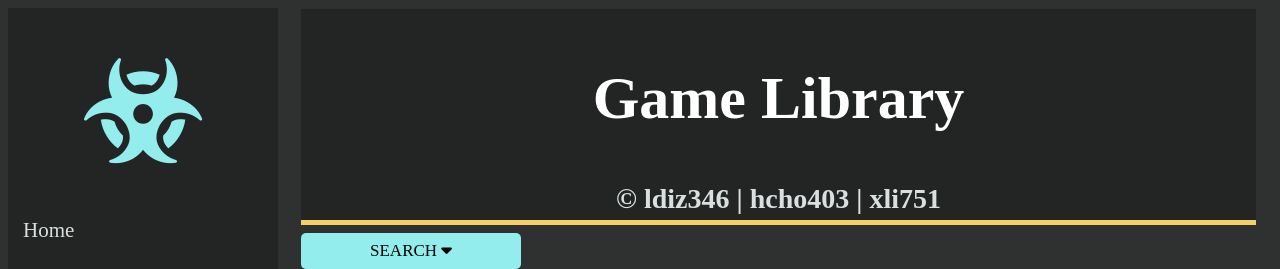
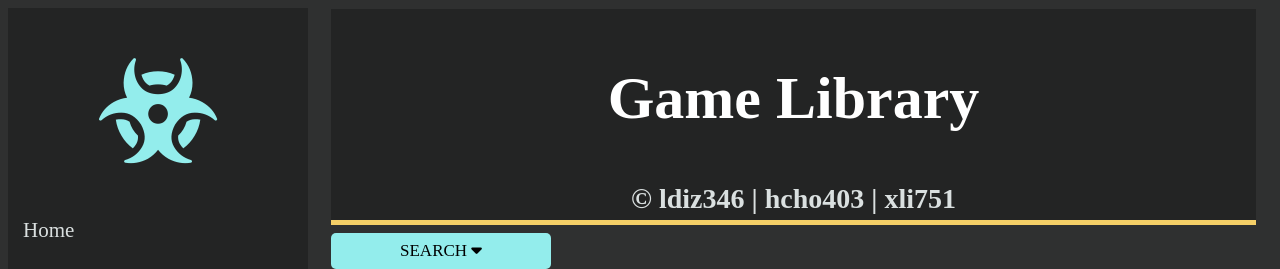
Before and after one commit to SkywalkerL235/cs235-2023-gameswebapp-assignment-ldiz346_hcho403_xli751__89, a Flask app: page /games in a window 1280 px wide. Shown: the top 269 px of the page. Run offline with Flask 3, Linux system fonts and the light colour scheme; some libraries are stand-ins or nearby versions.

Commit message:
Update main.css

```diff
--- a/games/static/css/main.css
+++ b/games/static/css/main.css
@@ -9,7 +9,7 @@
 }
 
 div.content {
-  margin-left: 277px;
+  margin-left: 307px;
   padding: 1px 16px;
 }
 
@@ -77,6 +77,7 @@ tr {
 
 table {
     border-collapse: collapse;
+
 }
 td {
     border-bottom: 10px solid #2f3030;
@@ -91,10 +92,10 @@ a {
 .sidebar {
   margin: 0;
   padding: 0;
-  width: 270px;
+  width: 300px;
   background-color: #232424;
   position: fixed;
-  height: 98%;
+  height: 98.75%;
   overflow: auto;
 }
 
@@ -124,7 +125,8 @@ a {
 
 .sidebar footer {
     color: #dae0e0;
-    padding: 35px;
+    padding-left: 50px;
+    padding-bottom: 16px;
     position:absolute;
     font-size: 18px;
     bottom:0;
@@ -181,7 +183,7 @@ a {
   display: none;
   position: absolute;
   background-color: #232424;
-  width: 230px;
+  width: 265px;
   border-radius: 4px;
   z-index: 1;
   padding: 9px;
```
